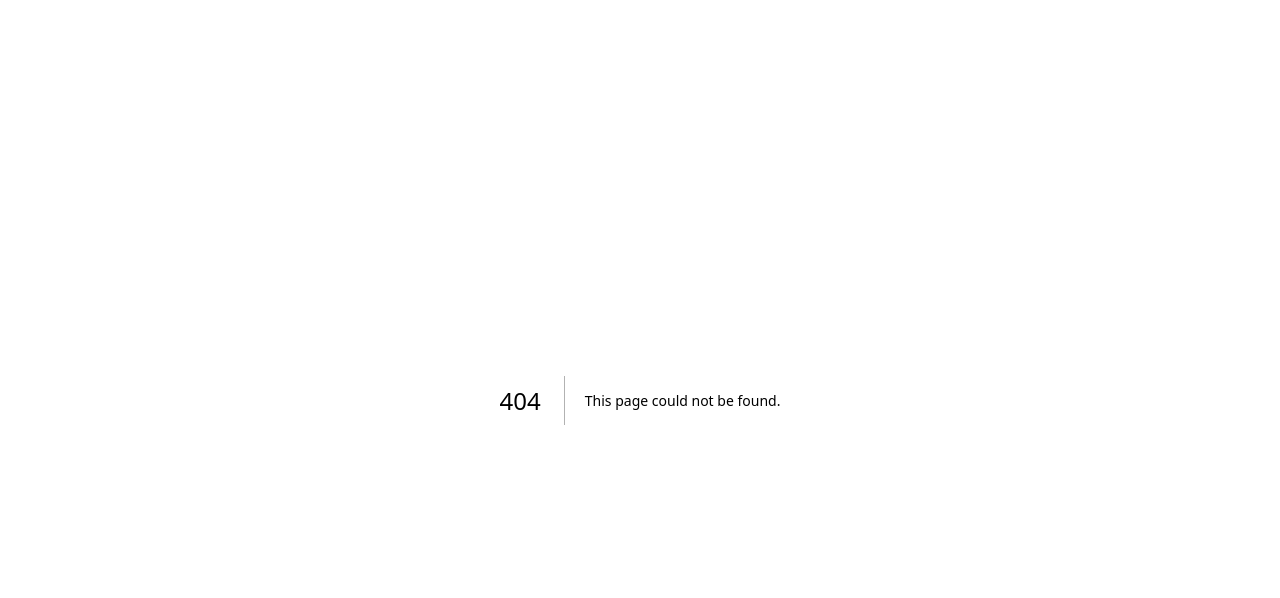
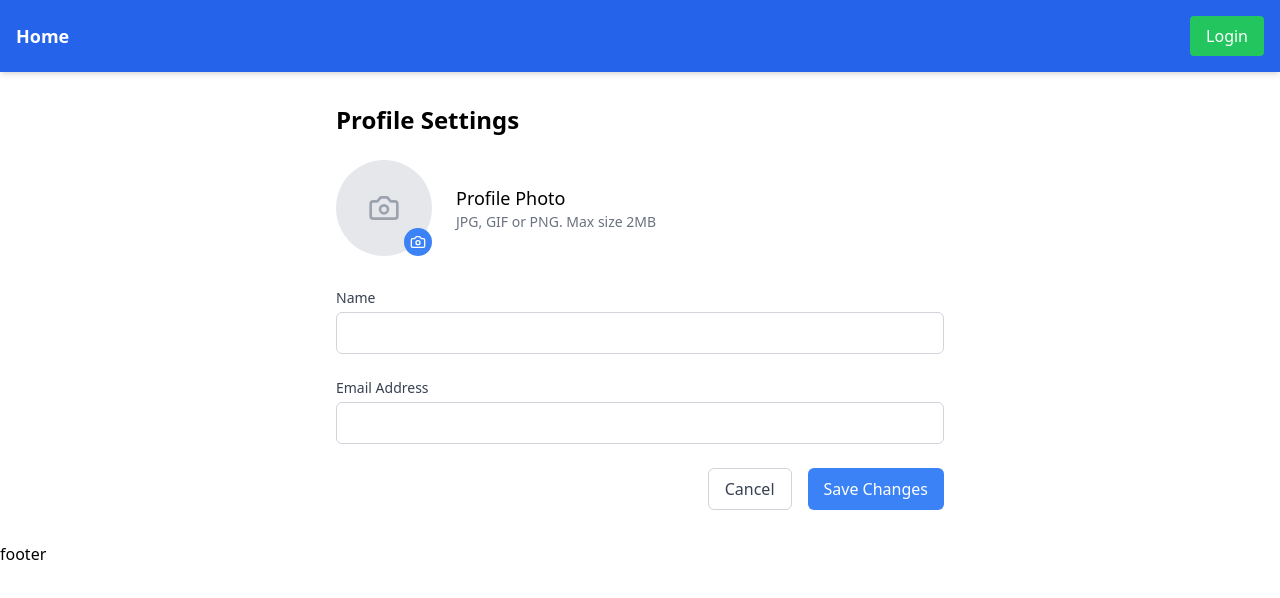
Before and after one commit to Greyfrut1/Network-next, a Next.js app: page /settings/profile in a window 1280 px wide. Before the commit this address had no page. Shown: the top 598 px of the page. Built offline with nearby package versions, Linux system fonts and the light colour scheme; no server answers.

Commit message:
Create base profile settings

```diff
--- a/package.json
+++ b/package.json
@@ -13,9 +13,11 @@
     "axios": "^1.7.7",
     "jose": "^5.9.6",
     "jsonwebtoken": "^9.0.2",
+    "lucide-react": "^0.454.0",
     "next": "15.0.1",
     "react": "19.0.0-rc-69d4b800-20241021",
-    "react-dom": "19.0.0-rc-69d4b800-20241021"
+    "react-dom": "19.0.0-rc-69d4b800-20241021",
+    "react-image-crop": "^11.0.7"
   },
   "devDependencies": {
     "@types/axios": "^0.14.4",
--- a/src/pages/profile.tsx
+++ b/src/pages/profile.tsx
@@ -1,6 +1,6 @@
-//pages/profile.tsx
 import { useEffect, useState } from 'react';
 import Layout from '../components/layout';
+import Link from 'next/link';
 
 interface UserData {
   name: string;
@@ -9,26 +9,22 @@ interface UserData {
 
 const API_URL = process.env.NEXT_PUBLIC_BACK_API_URL as string;
 
-
 export default function Profile() {
   const [userData, setUserData] = useState<UserData | null>(null);
   const [loading, setLoading] = useState(true);
   const [error, setError] = useState<string | null>(null);
 
   useEffect(() => {
-    // Отримуємо токен з кукі
     const token = getCookieValue('token');
-    console.log(token)
-    // Виконуємо запит для отримання даних користувача
     fetch(`${API_URL}/user`, {
       method: 'GET',
       headers: {
-        Authorization: `Bearer ${token}`, // Передаємо токен
+        Authorization: `Bearer ${token}`,
       },
     })
       .then((response) => response.json())
       .then((data) => {
-        setUserData(data[0]); // Зберігаємо дані користувача
+        setUserData(data[0]);
         setLoading(false);
       })
       .catch((err) => {
@@ -38,7 +34,6 @@ export default function Profile() {
       });
   }, []);
 
-  // Допоміжна функція для отримання значення кукі
   const getCookieValue = (cookieName: string): string | null => {
     const cookies = document.cookie.split(';');
     for (let i = 0; i < cookies.length; i++) {
@@ -53,7 +48,9 @@ export default function Profile() {
   if (loading) {
     return (
       <Layout>
-        <div>Loading...</div>
+        <div className="flex justify-center items-center h-screen">
+          <div className="text-gray-500 text-2xl font-bold">Loading...</div>
+        </div>
       </Layout>
     );
   }
@@ -61,18 +58,33 @@ export default function Profile() {
   if (error) {
     return (
       <Layout>
-        <div>{error}</div>
+        <div className="flex justify-center items-center h-screen">
+          <div className="text-red-500 text-2xl font-bold">{error}</div>
+        </div>
       </Layout>
     );
   }
-  console.log(userData)
+
   return (
     <Layout>
-      <div>
-        <h2>User Profile</h2>
-        <p><strong>Name:</strong> {userData?.name}</p>
-        <p><strong>Email:</strong> {userData?.email}</p>
-        {/* Додаткові дані користувача можна тут відобразити */}
+      <div className="max-w-md mx-auto my-8 px-4 sm:px-6 lg:px-8">
+        <h2 className="text-3xl font-bold mb-4">User Profile</h2>
+        <nav className="mb-4">
+          <Link className="text-blue-500 hover:text-blue-600" href={'/settings/profile'}>
+            Settings
+          </Link>
+        </nav>
+        <div className="bg-white shadow-md rounded-lg p-6">
+          <div className="mb-4">
+            <h3 className="text-lg font-bold">Name</h3>
+            <p className="text-gray-700">{userData?.name}</p>
+          </div>
+          <div className="mb-4">
+            <h3 className="text-lg font-bold">Email</h3>
+            <p className="text-gray-700">{userData?.email}</p>
+          </div>
+          {/* Additional user data can be displayed here */}
+        </div>
       </div>
     </Layout>
   );
--- a/src/pages/profile/[id].tsx
+++ b/src/pages/profile/[id].tsx
@@ -9,13 +9,12 @@ interface UserData {
 
 const API_URL = process.env.NEXT_PUBLIC_BACK_API_URL as string;
 
-
 export default function Profile() {
   const [userData, setUserData] = useState<UserData | null>(null);
   const [loading, setLoading] = useState(true);
   const [error, setError] = useState<string | null>(null);
   const router = useRouter();
-    // Допоміжна функція для отримання значення кукі
+
   const getCookieValue = (cookieName: string): string | null => {
     const cookies = document.cookie.split(';');
     for (let i = 0; i < cookies.length; i++) {
@@ -27,7 +26,6 @@ export default function Profile() {
     return null;
   };
 
-
   useEffect(() => {
     async function fetchUserData() {
       try {
@@ -38,12 +36,12 @@ export default function Profile() {
           {
             method: 'GET',
             headers: {
-                Authorization: `Bearer ${token}`, // Передаємо токен
+              Authorization: `Bearer ${token}`,
             },
           }
         );
         const data = await response.json();
-        setUserData(data[0]); // Зберігаємо дані користувача
+        setUserData(data[0]);
         setLoading(false);
       } catch (err) {
         console.error(err);
@@ -57,12 +55,12 @@ export default function Profile() {
     }
   }, [router.query.id]);
 
-
-
   if (loading) {
     return (
       <Layout>
-        <div>Loading...</div>
+        <div className="flex justify-center items-center h-screen">
+          <div className="text-gray-500 text-2xl font-bold">Loading...</div>
+        </div>
       </Layout>
     );
   }
@@ -70,30 +68,38 @@ export default function Profile() {
   if (error) {
     return (
       <Layout>
-        <div>{error}</div>
+        <div className="flex justify-center items-center h-screen">
+          <div className="text-red-500 text-2xl font-bold">{error}</div>
+        </div>
       </Layout>
     );
   }
-  console.log(userData)
-  if (!userData){
+
+  if (!userData) {
     return (
       <Layout>
-          <div>User not found</div>
+        <div className="flex justify-center items-center h-screen">
+          <div className="text-gray-500 text-2xl font-bold">User not found</div>
+        </div>
       </Layout>
     );
   }
 
   return (
     <Layout>
-      <div>
-        <h2>User Profile</h2>
-        <p>
-          <strong>Name:</strong> {userData?.name}
-        </p>
-        <p>
-          <strong>Email:</strong> {userData?.email}
-        </p>
-        {/* Додаткові дані користувача можна тут відобразити */}
+      <div className="max-w-md mx-auto my-8 px-4 sm:px-6 lg:px-8">
+        <h2 className="text-3xl font-bold mb-4">User Profile</h2>
+        <div className="bg-white shadow-md rounded-lg p-6">
+          <div className="mb-4">
+            <h3 className="text-lg font-bold">Name</h3>
+            <p className="text-gray-700">{userData.name}</p>
+          </div>
+          <div className="mb-4">
+            <h3 className="text-lg font-bold">Email</h3>
+            <p className="text-gray-700">{userData.email}</p>
+          </div>
+          {/* Additional user data can be displayed here */}
+        </div>
       </div>
     </Layout>
   );
--- /dev/null
+++ b/src/pages/settings/profile.tsx
@@ -0,0 +1,227 @@
+import { useState, useEffect } from 'react';
+import Layout from "@/components/layout";
+import { Camera } from "lucide-react";
+
+interface FormData {
+    name?: string;
+    email?: string;
+    image?: File | null;
+}
+
+const API_URL = process.env.NEXT_PUBLIC_BACK_API_URL as string;
+
+export default function ProfileSettings() {
+  const [formData, setFormData] = useState<FormData | null>(null);
+  const [previewImage, setPreviewImage] = useState<string | null>(null);
+
+console.log(previewImage)
+
+  // Функція для вибору зображення
+  const handleImageChange = (e: React.ChangeEvent<HTMLInputElement>) => {
+    const file = e.target.files?.[0];
+    if (file) {
+      const reader = new FileReader();
+      reader.onloadend = () => {
+        setPreviewImage(reader.result as string);
+        setFormData({ ...formData, image: file });
+      };
+      reader.readAsDataURL(file);
+    }
+  };
+
+  // Функція для обрізання зображення
+  const cropImage = (file: File): Promise<Blob> => {
+    return new Promise((resolve, reject) => {
+      const img = new Image();
+      img.src = URL.createObjectURL(file);
+
+      img.onload = () => {
+        const canvas = document.createElement('canvas');
+        const size = 200; // Розмір обрізаного зображення (200x200)
+        canvas.width = size;
+        canvas.height = size;
+        const ctx = canvas.getContext('2d');
+        if (ctx) {
+          // Обрізаємо центр зображення
+          ctx.drawImage(
+            img,
+            img.width / 2 - size / 2,
+            img.height / 2 - size / 2,
+            size,
+            size,
+            0,
+            0,
+            size,
+            size
+          );
+          canvas.toBlob(resolve, 'image/jpeg', 0.7);
+        } else {
+          reject(new Error('Failed to get canvas context'));
+        }
+      };
+      img.onerror = (err) => reject(err);
+    });
+  };
+
+  // Функція для надсилання форми
+  const handleSubmit = async (e: React.FormEvent) => {
+    e.preventDefault();
+    const token = getCookieValue('token');
+
+    if (formData?.image) {
+      try {
+        const croppedImageBlob = await cropImage(formData.image);
+
+        const formDataToSend = new FormData();
+        formDataToSend.append('name', formData.name || '');
+        formDataToSend.append('email', formData.email || '');
+        formDataToSend.append('image', croppedImageBlob, 'profile.jpg');
+
+        fetch(`${API_URL}/settings/profile`, {
+          method: 'POST',
+          headers: {
+            Authorization: `Bearer ${token}`,
+          },
+          body: formDataToSend,
+        })
+          .then((response) => response.json())
+          .then((data) => {
+            console.log("Profile updated:", data);
+          })
+          .catch((error) => {
+            console.error("Failed to update profile:", error);
+          });
+
+
+        // Відправлення форми
+        // ...
+      } catch (err) {
+        console.error("Failed to crop image:", err);
+      }
+    } else {
+      // Відправлення форми без зображення
+      const formDataToSend = new FormData();
+      formDataToSend.append('name', formData?.name || '');
+      formDataToSend.append('email', formData?.email || '');
+
+      fetch(`${API_URL}/settings/profile`, {
+        method: 'POST',
+        headers: {
+          Authorization: `Bearer ${token}`,
+        },
+        body: formDataToSend,
+      })
+        .then((response) => response.json())
+        .then((data) => {
+          console.log("Profile updated:", data);
+        })
+        .catch((error) => {
+          console.error("Failed to update profile:", error);
+        });
+    }
+  };
+
+  useEffect(() => {
+    const token = getCookieValue('token');
+    fetch(`${API_URL}/user`, {
+      method: 'GET',
+      headers: {
+        Authorization: `Bearer ${token}`, // Передаємо токен
+      },
+    })
+      .then((response) => response.json())
+      .then((data) => (setFormData(data[0]) ,setPreviewImage(data[0].profile_photo_url), console.log(data[0].profile_photo_url)))
+      .catch((err) => console.error(err));
+  }, []);
+
+  const getCookieValue = (cookieName: string): string | null => {
+    const cookies = document.cookie.split(';');
+    for (let i = 0; i < cookies.length; i++) {
+      const cookie = cookies[i].trim();
+      if (cookie.startsWith(`${cookieName}=`)) {
+        return cookie.substring(cookieName.length + 1);
+      }
+    }
+    return null;
+  };
+
+  return (
+    <Layout>
+      <div className="max-w-2xl mx-auto p-4 sm:p-6 lg:p-8">
+        <h1 className="text-2xl font-bold mb-6">Profile Settings</h1>
+
+        {/* Profile Photo Section */}
+        <div className="mb-8 flex items-center">
+          <div className="relative">
+            {previewImage ? (
+              <img src={previewImage} alt="Profile Preview" className="w-24 h-24 rounded-full object-cover" />
+            ) : (
+              <div className="w-24 h-24 rounded-full bg-gray-200 flex items-center justify-center">
+                <Camera className="w-8 h-8 text-gray-400" />
+              </div>
+            )}
+            <input
+              type="file"
+              accept="image/*"
+              onChange={handleImageChange}
+              className="absolute bottom-0 right-0 bg-blue-500 p-1.5 rounded-full text-white hover:bg-blue-600"
+              style={{ display: 'none' }}
+              id="file-input"
+            />
+            <label htmlFor="file-input" className="absolute bottom-0 right-0 bg-blue-500 p-1.5 rounded-full text-white hover:bg-blue-600 cursor-pointer">
+              <Camera className="w-4 h-4" />
+            </label>
+          </div>
+          <div className="ml-6">
+            <h3 className="text-lg font-medium">Profile Photo</h3>
+            <p className="text-sm text-gray-500">JPG, GIF or PNG. Max size 2MB</p>
+          </div>
+        </div>
+
+        <form onSubmit={handleSubmit} className="space-y-6">
+          {/* Name Fields */}
+          <div>
+            <label className="block text-sm font-medium text-gray-700 mb-1">
+              Name
+            </label>
+            <input
+              type="text"
+              className="w-full px-3 py-2 border border-gray-300 rounded-md focus:outline-none focus:ring-2 focus:ring-blue-500"
+              value={formData?.name}
+              onChange={(e) => setFormData({ ...formData, name: e.target.value })}
+            />
+          </div>
+
+          {/* Email Field */}
+          <div>
+            <label className="block text-sm font-medium text-gray-700 mb-1">
+              Email Address
+            </label>
+            <input
+              type="email"
+              className="w-full px-3 py-2 border border-gray-300 rounded-md focus:outline-none focus:ring-2 focus:ring-blue-500"
+              value={formData?.email}
+              onChange={(e) => setFormData({ ...formData, email: e.target.value })}
+            />
+          </div>
+
+          {/* Buttons */}
+          <div className="flex justify-end space-x-4">
+            <button
+              type="button"
+              className="px-4 py-2 border border-gray-300 rounded-md text-gray-700 hover:bg-gray-50"
+            >
+              Cancel
+            </button>
+            <button
+              type="submit"
+              className="px-4 py-2 bg-blue-500 text-white rounded-md hover:bg-blue-600"
+            >
+              Save Changes
+            </button>
+          </div>
+        </form>
+      </div>
+    </Layout>
+  );
+}
```
Also changed, not shown: 1 other file (tests, documents, lock files or other folders). Lines whose indentation alone changed are shown as unchanged.
